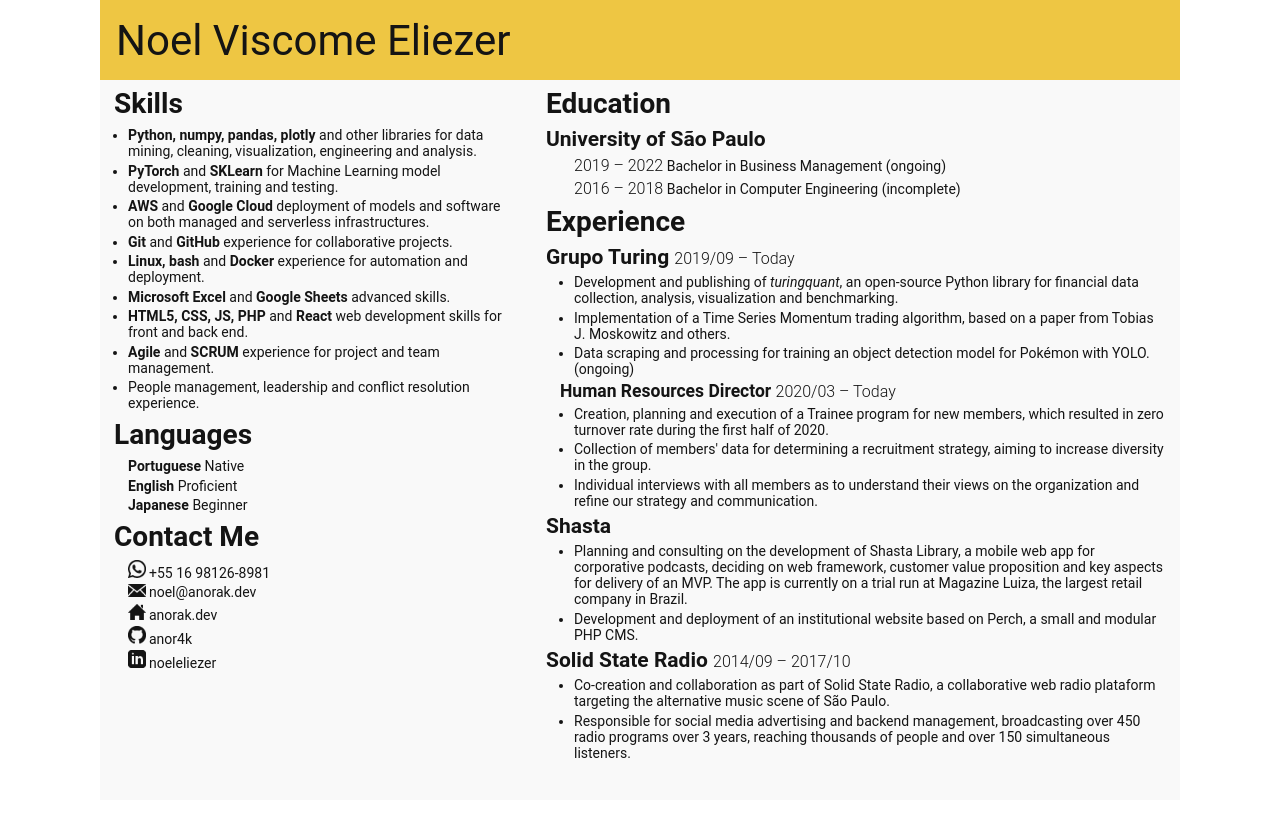
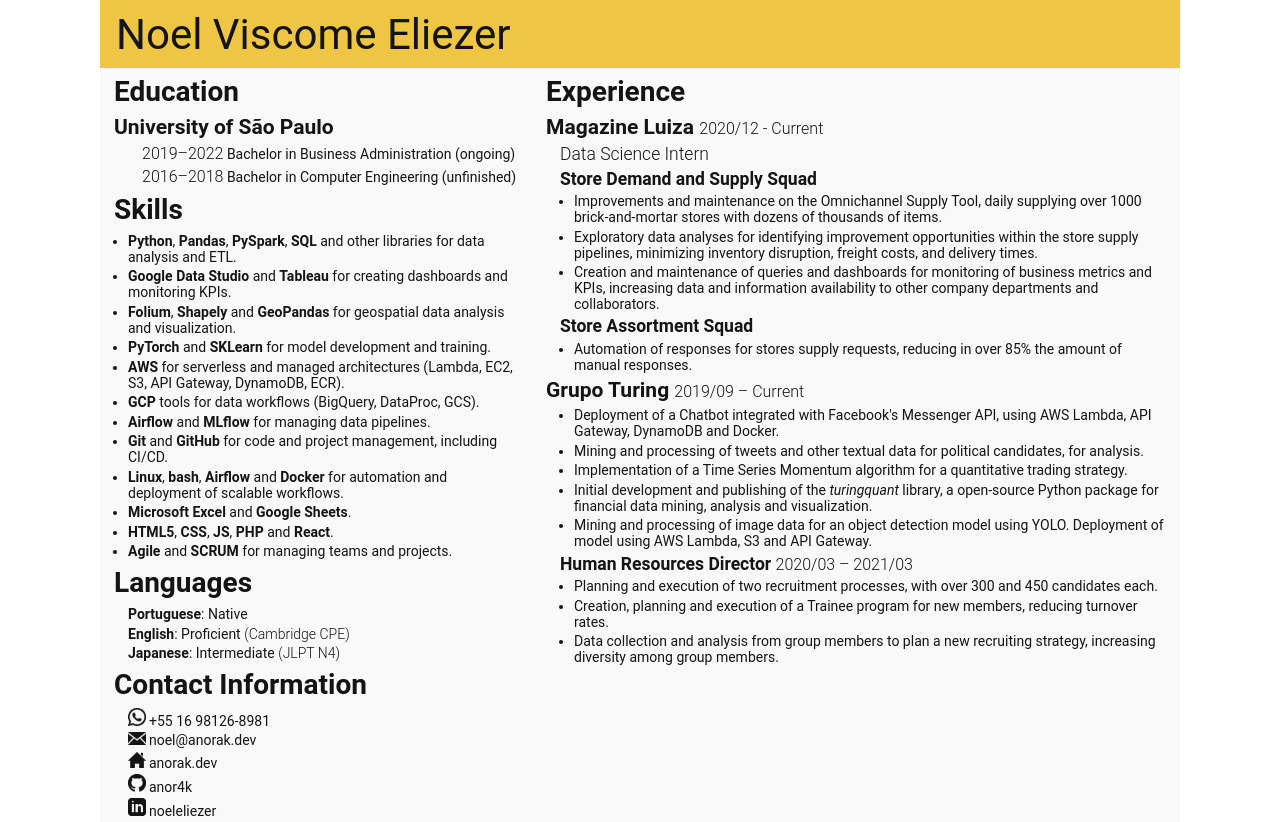
Before and after one commit to anor4k/resume, a plain HTML site: page index.en.html in a window 1280 px wide. Before the commit the page ends 800 px from the top, so only its background shows below. Drawn offline with Linux system fonts and the light colour scheme; a web font is replaced by a local one.

Commit message:
refactor and include english version

```diff
--- a/index.en.html
+++ b/index.en.html
@@ -1,123 +1,118 @@
-<html>
-
+<html lang="en-US">
 <head>
     <title>Noel Viscome Eliezer - Resume</title>
     <meta charset="UTF-8">
-    <meta name="viewport" content="width=device-width, initial-scale=1">
-
-    <link rel="stylesheet" type="text/css" href="fonts/iosevka-sparkle.css" />
-    <link rel="stylesheet" type="text/css" href="resume.css" />
+    <meta content="width=device-width,initial-scale=1" name="viewport">
+    <link href="fonts/iosevka-sparkle.css" rel="stylesheet">
+    <link href="resume.css" rel="stylesheet">
 </head>
-
 <body>
-    <div class="header">
-        <a href="/"><span class="header-name">Noel Viscome Eliezer</span></a>
-    </div>
+<div class="header"><a href="/"><span class="header-name">Noel Viscome Eliezer</span></a></div>
 <div class="sidebar">
-        <div class="sidebar-section">
-            <h1>Skills</h1>
-            <ul>
-                <li><b>Python, numpy, pandas, plotly</b> and other libraries for data mining, cleaning, visualization,
-                    engineering and analysis.</li>
-                <li><b>PyTorch</b> and <b>SKLearn</b> for Machine Learning model development, training and testing.
-                </li>
-                <li><b>AWS</b> and <b>Google Cloud</b> deployment of models and software on both managed and
-                    serverless infrastructures.</li>
-                <li><b>Git</b> and <b>GitHub</b> experience for collaborative projects.</li>
-                <li><b>Linux, bash</b> and <b>Docker</b> experience for automation and deployment.</li>
-                <li><b>Microsoft Excel</b> and <b>Google Sheets</b> advanced skills.</li>
-                <li><b>HTML5, CSS, JS, PHP</b> and <b>React</b> web development skills for front and back end.</li>
-                <li><b>Agile</b> and <b>SCRUM</b> experience for project and team management.</li>
-                <li>People management, leadership and conflict resolution experience.</li>
-            </ul>
-            <h1>Languages</h1>
-            <ol>
-                <li><b>Portuguese</b> Native</li>
-                <li><b>English</b> Proficient</li>
-                <li><b>Japanese</b> Beginner</li>
-            </ol>
-            <h1>Contact Me</h1>
-            <ol class="contact-list">
-                <li><a href="https://wa.me/5516981268981" target="_blank">
-                        <img src="icons/1x/whatsapp.png" srcset="icons/1x/whatsapp.png 1x, icons/2x/whatsapp@2x.png 2x"
-                            alt="WhatsApp">
-                        +55 16 98126-8981</a></li>
-                <li><a href="mailto:noel@anorak.dev" target="_blank">
-                        <img src="icons/1x/mail.png" srcset="icons/1x/mail.png 1x, icons/2x/mail@2x.png 2x" alt="Email">
-                        noel@anorak.dev</a></li>
-                <li><a href="https://anorak.dev" target="_blank">
-                        <img src="icons/1x/home.png" srcset="icons/1x/home.png 1x, icons/2x/home@2x.png 2x"
-                            alt="Home Page">
-                        anorak.dev</a></li>
-                <li><a href="https://github.com/anor4k" target="_blank">
-                        <img src="icons/1x/github.png" srcset="icons/1x/github.png 1x, icons/2x/github@2x.png 2x"
-                            alt="GitHub">
-                        anor4k</a></li>
-                <li><a href="https://www.linkedin.com/in/noeleliezer/" target="_blank">
-                        <img src="icons/1x/linkedin.png" srcset="icons/1x/linkedin.png 1x, icons/2x/linkedin@2x.png 2x"
-                            alt="Linkedin">
-                        noeleliezer</a></li>
-            </ol>
-        </div>
-    </div>
-    <div class="content">
-        <h1>Education</h1>
+    <div class="sidebar-section"><h1>Education</h1>
         <h2>University of São Paulo</h2>
         <div class="row">
             <ol>
                 <li>
-                    <l class="experience-date">2019 – 2022</l> Bachelor in Business Management (ongoing)
-                </li>
+                    <l class="experience-date">2019–2022</l>
+                    Bachelor in Business Administration (ongoing)
                 <li>
-                    <l class="experience-date">2016 – 2018</l> Bachelor in Computer Engineering (incomplete)
-                </li>
+                    <l class="experience-date">2016–2018</l>
+                    Bachelor in Computer Engineering (unfinished)
             </ol>
         </div>
-        <h1>Experience</h1>
-        <h2>Grupo Turing <l class="experience-date">2019/09 – Today</l></h2>
+        <h1>Skills</h1>
+        <ul>
+            <li><b>Python</b>, <b>Pandas</b>, <b>PySpark</b>, <b>SQL</b> and other libraries for data analysis and ETL.
+            <li><b>Google Data Studio</b> and <b>Tableau</b> for creating dashboards and monitoring KPIs.
+            <li><b>Folium</b>, <b>Shapely</b> and <b>GeoPandas</b> for geospatial data analysis and visualization.
+            <li><b>PyTorch</b> and <b>SKLearn</b> for model development and training.
+            <li><b>AWS</b> for serverless and managed architectures (Lambda, EC2, S3, API Gateway, DynamoDB, ECR).
+            <li><b>GCP</b> tools for data workflows (BigQuery, DataProc, GCS).
+            <li><b>Airflow</b> and <b>MLflow</b> for managing data pipelines.</li>
+            <li><b>Git</b> and <b>GitHub</b> for code and project management, including CI/CD.
+            <li><b>Linux</b>, <b>bash</b>, <b>Airflow</b> and <b>Docker</b> for automation and deployment of
+                scalable workflows.
+            <li><b>Microsoft Excel</b> and <b>Google Sheets</b>.
+            <li><b>HTML5</b>, <b>CSS</b>, <b>JS</b>, <b>PHP</b> and <b>React</b>.
+            <li><b>Agile</b> and <b>SCRUM</b> for managing teams and projects.
+        </ul>
+        <h1>Languages</h1>
+        <ol>
+            <li><b>Portuguese</b>: Native
+            <li><b>English</b>: Proficient
+                <l>(Cambridge CPE)</l>
+            <li><b>Japanese</b>: Intermediate
+                <l>(JLPT N4)</l>
+        </ol>
+        <h1>Contact Information</h1>
+        <ol class="contact-list">
+            <li><a href="https://wa.me/5516981268981" target="_blank"><img alt="WhatsApp" src="icons/1x/whatsapp.png"
+                                                                           srcset="icons/1x/whatsapp.png, icons/2x/whatsapp@2x.png 2x">
+                +55 16 98126-8981</a>
+            <li><a href="mailto:noel@anorak.dev" target="_blank"><img alt="Email" src="icons/1x/mail.png"
+                                                                      srcset="icons/1x/mail.png, icons/2x/mail@2x.png 2x">
+                noel@anorak.dev</a>
+            <li><a href="https://anorak.dev/resume" target="_blank"><img alt="Home Page" src="icons/1x/home.png"
+                                                                         srcset="icons/1x/home.png, icons/2x/home@2x.png 2x">
+                anorak.dev</a>
+            <li><a href="https://github.com/anor4k" target="_blank"><img alt="GitHub" src="icons/1x/github.png"
+                                                                         srcset="icons/1x/github.png, icons/2x/github@2x.png 2x">
+                anor4k</a>
+            <li><a href="https://www.linkedin.com/in/noeleliezer/" target="_blank"><img alt="Linkedin"
+                                                                                        src="icons/1x/linkedin.png"
+                                                                                        srcset="icons/1x/linkedin.png, icons/2x/linkedin@2x.png 2x">
+                noeleliezer</a>
+        </ol>
+    </div>
+</div>
+<div class="content"><h1>Experience</h1>
+    <h2>Magazine Luiza
+        <l class="experience-date">2020/12 - Current</l>
+    </h2>
     <div class="row">
+        <h3>
+            <l>Data Science Intern</l>
+        </h3>
+        <h3>Store Demand and Supply Squad</h3>
         <ul>
-                <li>Development and publishing of <i>turingquant</i>, an open-source Python library for
-                    financial data collection, analysis, visualization and benchmarking.</li>
-                <li>Implementation of a Time Series Momentum trading algorithm, based on a paper from Tobias J.
-                    Moskowitz and others.</li>
-                <li>Data scraping and processing for training an object detection model for Pokémon with YOLO.
-                    (ongoing)</li>
+            <li>Improvements and maintenance on the Omnichannel Supply Tool, daily supplying over 1000
+                brick-and-mortar stores with dozens of thousands of items.
+            <li>Exploratory data analyses for identifying improvement opportunities within the store supply pipelines,
+                minimizing inventory disruption, freight costs, and delivery times.
+            <li>Creation and maintenance of queries and dashboards for monitoring of business metrics and KPIs,
+                increasing data and information availability to other company departments and collaborators.
         </ul>
-            <h3>Human Resources Director <l class="experience-date">2020/03 – Today</l>
-            </h3>
+        <h3>Store Assortment Squad</h3>
         <ul>
-                <li>Creation, planning and execution of a Trainee program for new members,
-                    which resulted in zero turnover rate during the first half of 2020.</li>
-                <li>Collection of members' data for determining a recruitment strategy,
-                    aiming to increase diversity in the group.</li>
-                <li>Individual interviews with all members as to understand their views on the organization
-                    and refine our strategy and communication.</li>
+            <li>Automation of responses for stores supply requests, reducing in over 85% the amount of manual
+                responses.
         </ul>
     </div>
-        <h2>Shasta</h2>
-        <div class="row">
-            <ul>
-                <li>Planning and consulting on the development of Shasta Library, a mobile web app for corporative
-                    podcasts, deciding on web framework, customer value proposition and key aspects for delivery of an
-                    MVP.
-                    The app is currently on a trial run at Magazine Luiza, the largest retail company in Brazil.</li>
-                <li>Development and deployment of an institutional website based on Perch, a small and modular PHP CMS.
-                </li>
-            </ul>
-        </div>
-        <h2>Solid State Radio <l class="experience-date">2014/09 – 2017/10</l>
+    <h2>Grupo Turing
+        <l class="experience-date">2019/09 – Current</l>
     </h2>
     <div class="row">
         <ul>
-                <li>Co-creation and collaboration as part of Solid State Radio, a collaborative web radio plataform
-                    targeting the alternative music scene of São Paulo.</li>
-                <li>Responsible for social media advertising and backend management, broadcasting over 450 radio
-                    programs over 3 years, reaching thousands of people and over 150 simultaneous listeners.</li>
+            <li>Deployment of a Chatbot integrated with Facebook's Messenger API, using AWS Lambda, API Gateway,
+                DynamoDB and Docker.
+            <li>Mining and processing of tweets and other textual data for political candidates, for analysis.
+            <li>Implementation of a Time Series Momentum algorithm for a quantitative trading strategy.
+            <li>Initial development and publishing of the <i>turingquant</i> library, a open-source Python package for
+                financial data mining, analysis and visualization.
+            <li>Mining and processing of image data for an object detection model using YOLO. Deployment of model using
+                AWS Lambda, S3 and API Gateway.
+        </ul>
+        <h3>Human Resources Director
+            <l class="experience-date">2020/03 – 2021/03</l>
+        </h3>
+        <ul>
+            <li>Planning and execution of two recruitment processes, with over 300 and 450 candidates each.
+            <li>Creation, planning and execution of a Trainee program for new members, reducing turnover rates.
+            <li>Data collection and analysis from group members to plan a new recruiting strategy, increasing diversity
+                among group members.
         </ul>
     </div>
 </div>
-
 </body>
-
 </html>
--- a/resume.css
+++ b/resume.css
@@ -2,7 +2,7 @@
 body {
     display: grid;
     max-width: 1080px;
-    grid-template-rows: 80px auto;
+    grid-template-rows: 68px auto;
     grid-template-columns: 2fr 3fr;
     grid-template-areas:
     "header header"
```
Also changed, not shown: index.html (+77 -91 lines), icons/1x/twitter.png (added), icons/2x/twitter@2x.png (added). Lines whose indentation alone changed are shown as unchanged.
